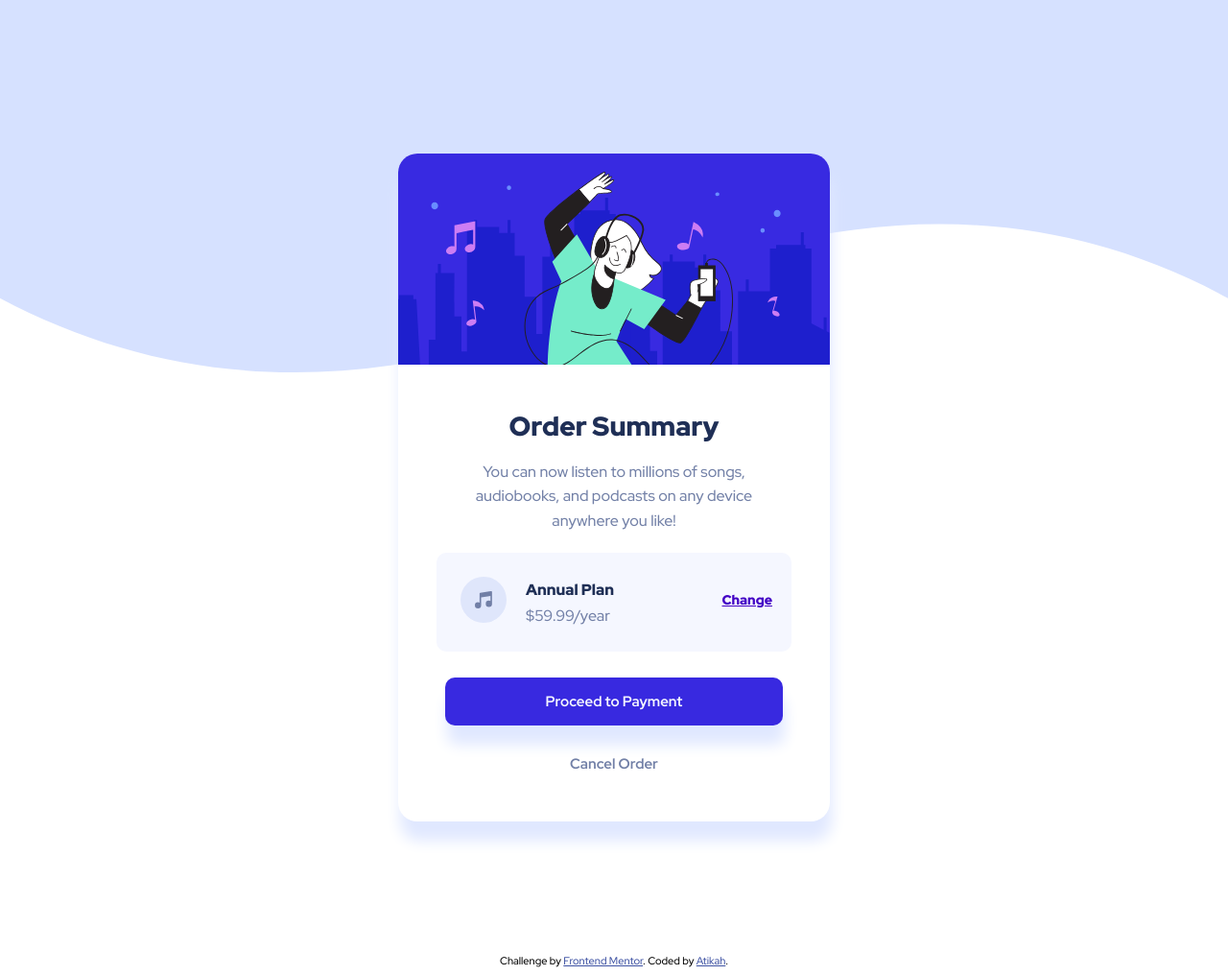
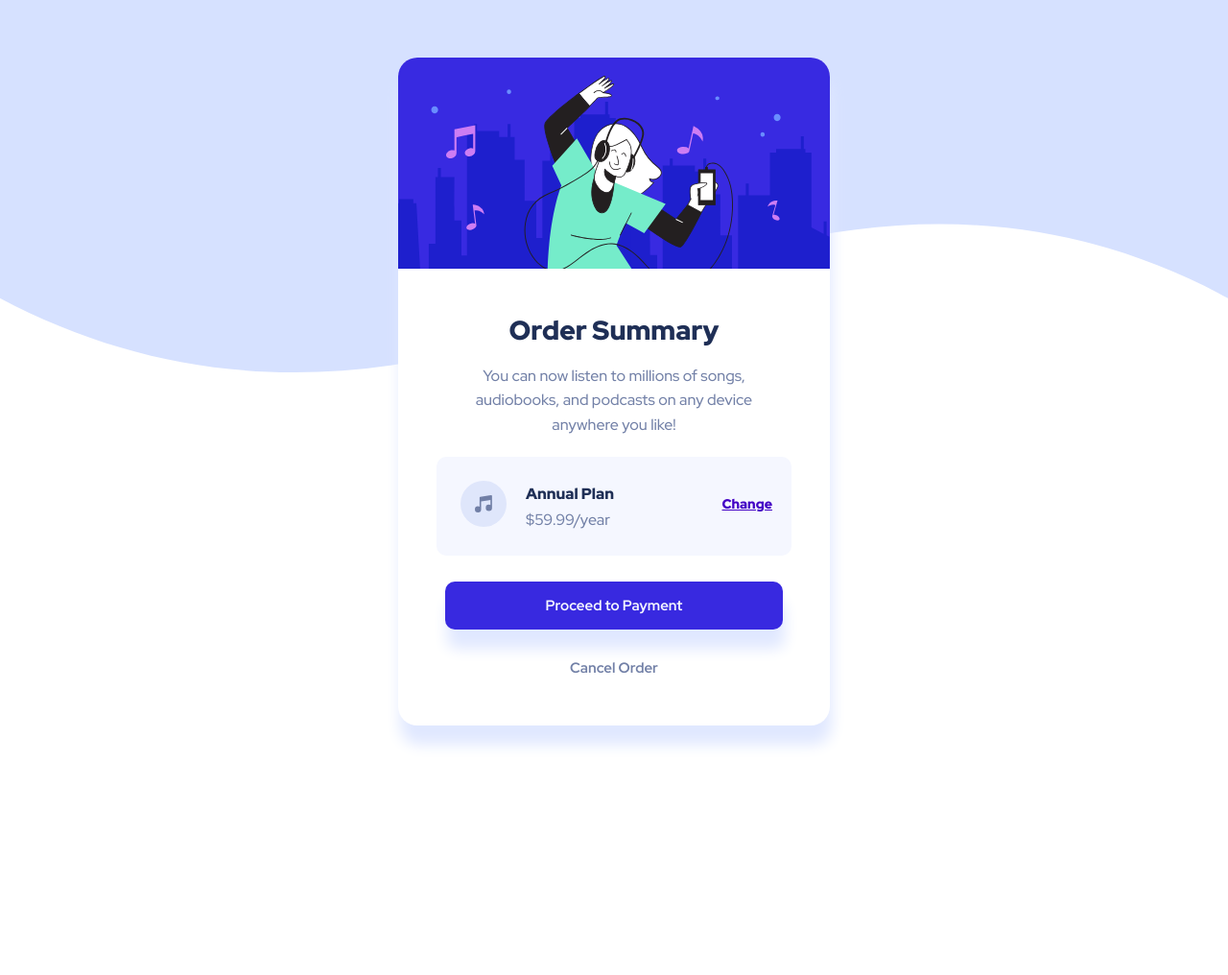
Before and after one commit to atikahnaz/order-summary-component-main, a plain HTML site: page index.html in a window 1280 px wide. Shown: the whole page at 96% size. After the commit the page ends 816 px from the top, so only its background shows below. Drawn offline with Linux system fonts and the light colour scheme.

Commit message:
remove footer

```diff
--- a/index.html
+++ b/index.html
@@ -41,9 +41,9 @@
     <div class="cancel">Cancel Order</div>
   </div>
 
-  <div class="attribution">
+   <!--<div class="attribution">
     Challenge by <a href="https://www.frontendmentor.io?ref=challenge" target="_blank">Frontend Mentor</a>.
-    Coded by <a href="https://www.frontendmentor.io/profile/atikahnaz">Atikah</a>.
+    Coded by <a href="https://www.frontendmentor.io/profile/atikahnaz">Atikah</a>.-->
   </div>
 </body>
 </html>
--- a/style.css
+++ b/style.css
@@ -12,8 +12,8 @@ body {
     background-repeat: no-repeat;
     z-index: -1;
     position: relative;
-    padding-top: 100px;
-    padding-bottom: 100px;
+
+
 
 }
 
```
